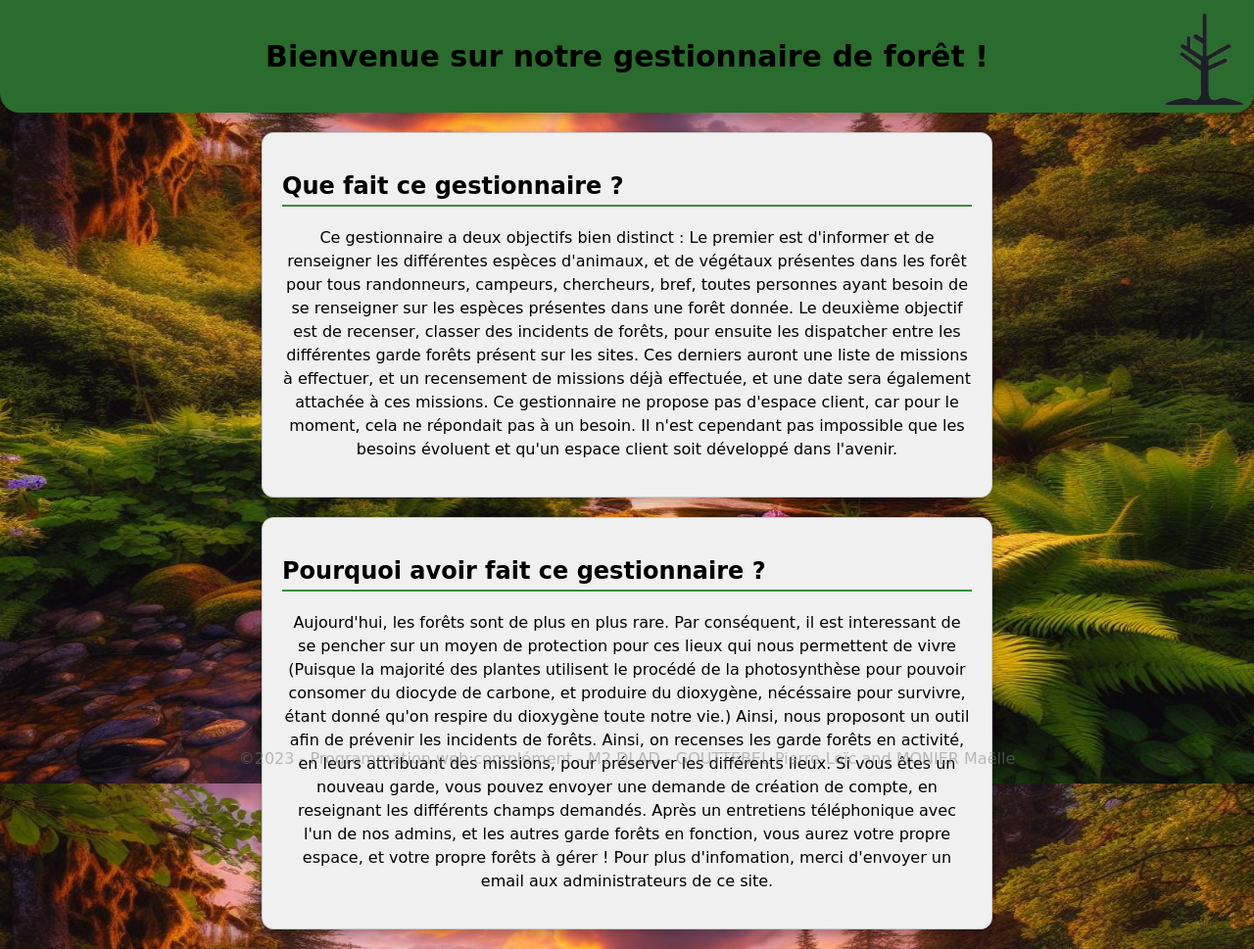
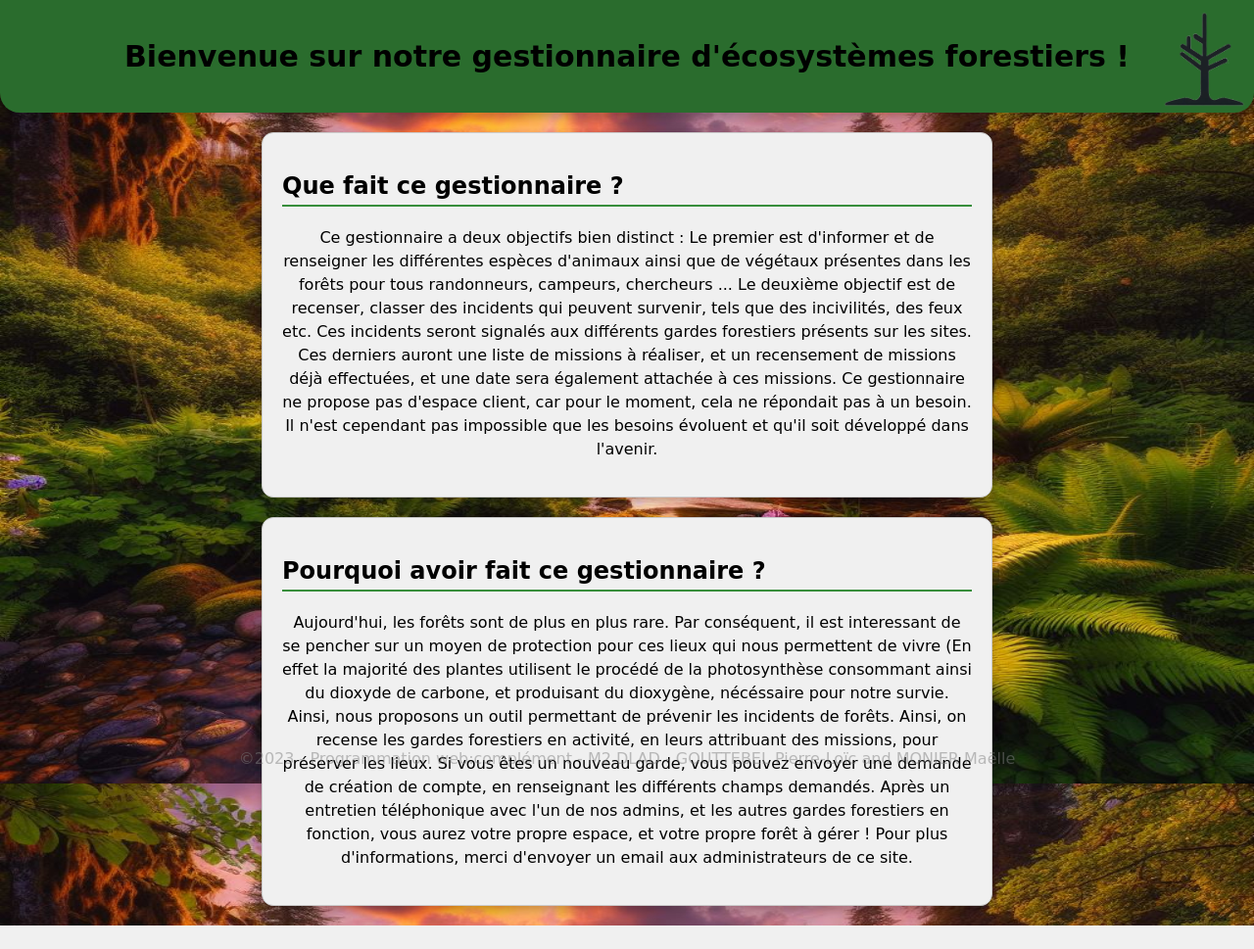
Before and after one commit to Ist4lri/forestManagementApp, a Django app: page / in a window 1280 px wide. Shown: the whole page at 98% size. After the commit the page ends 945 px from the top, so only its background shows below. Run offline with Django 4.2, Linux system fonts and the light colour scheme.

Commit message:
correction of grammatical errors

```diff
--- a/forestmanagementapp2/templates/homePage.html
+++ b/forestmanagementapp2/templates/homePage.html
@@ -6,7 +6,7 @@
 </head>
 <body>
     <header>
-        <h1>Bienvenue sur notre gestionnaire de forêt !</h1>
+        <h1>Bienvenue sur notre gestionnaire d'écosystèmes forestiers !</h1>
         <a class="login-link" href="{% url 'connexion' %}">
             <img src="{% static 'Login_logos/Logo_off.png' %}">
             <img src="{% static 'Login_logos/Logo_on.png' %}" title="Se connecter" class="hidden">
@@ -17,14 +17,14 @@
         <h2>Que fait ce gestionnaire ?</h2>
         <p>
             Ce gestionnaire a deux objectifs bien distinct : Le premier est d'informer et de renseigner
-            les différentes espèces d'animaux, et de végétaux présentes dans les forêt pour tous randonneurs, campeurs,
-            chercheurs, bref, toutes personnes ayant besoin de se renseigner sur les espèces présentes dans une forêt donnée.
-            Le deuxième objectif est de recenser, classer des incidents de forêts, pour ensuite les dispatcher entre les
-            différentes garde forêts présent sur les sites. Ces derniers auront une liste de missions à effectuer, et un
-            recensement de missions déjà effectuée, et une date sera également attachée à ces missions.
+            les différentes espèces d'animaux ainsi que de végétaux présentes dans les forêts pour tous randonneurs, campeurs,
+            chercheurs ...
+            Le deuxième objectif est de recenser, classer des incidents qui peuvent survenir, tels que des incivilités, des feux etc.
+            Ces incidents seront signalés aux différents gardes forestiers présents sur les sites. Ces derniers auront une liste de missions à réaliser, et un
+            recensement de missions déjà effectuées, et une date sera également attachée à ces missions.
 
             Ce gestionnaire ne propose pas d'espace client, car pour le moment, cela ne répondait pas à un besoin. Il n'est cependant pas
-            impossible que les besoins évoluent et qu'un espace client soit développé dans l'avenir.
+            impossible que les besoins évoluent et qu'il soit développé dans l'avenir.
         </p>
     </section>
 
@@ -32,14 +32,14 @@
         <h2>Pourquoi avoir fait ce gestionnaire ?</h2>
         <p>
             Aujourd'hui, les forêts sont de plus en plus rare. Par conséquent, il est interessant de se pencher sur un moyen de protection
-            pour ces lieux qui nous permettent de vivre (Puisque la majorité des plantes utilisent le procédé de la photosynthèse pour pouvoir
-            consomer du diocyde de carbone, et produire du dioxygène, nécéssaire pour survivre, étant donné qu'on respire du dioxygène toute notre vie.)
-            Ainsi, nous proposont un outil afin de prévenir les incidents de forêts. Ainsi, on recenses les garde forêts en activité, en leurs attribuant des missions,
-            pour préserver les différents lieux.
+            pour ces lieux qui nous permettent de vivre (En effet la majorité des plantes utilisent le procédé de la photosynthèse
+            consommant ainsi du dioxyde de carbone, et produisant du dioxygène, nécéssaire pour notre survie.
+            Ainsi, nous proposons un outil permettant de prévenir les incidents de forêts. Ainsi, on recense les gardes forestiers en activité, en leurs attribuant des missions,
+            pour préserver les lieux.
 
-            Si vous êtes un nouveau garde, vous pouvez envoyer une demande de création de compte, en reseignant les différents champs demandés. Après un entretiens
-            téléphonique avec l'un de nos admins, et les autres garde forêts en fonction, vous aurez votre propre espace, et votre propre forêts à gérer !
-            Pour plus d'infomation, merci d'envoyer un email aux administrateurs de ce site.
+            Si vous êtes un nouveau garde, vous pouvez envoyer une demande de création de compte, en renseignant les différents champs demandés. Après un entretien
+            téléphonique avec l'un de nos admins, et les autres gardes forestiers en fonction, vous aurez votre propre espace, et votre propre forêt à gérer !
+            Pour plus d'informations, merci d'envoyer un email aux administrateurs de ce site.
         </p>
     </section>
 {% endblock %}
```
